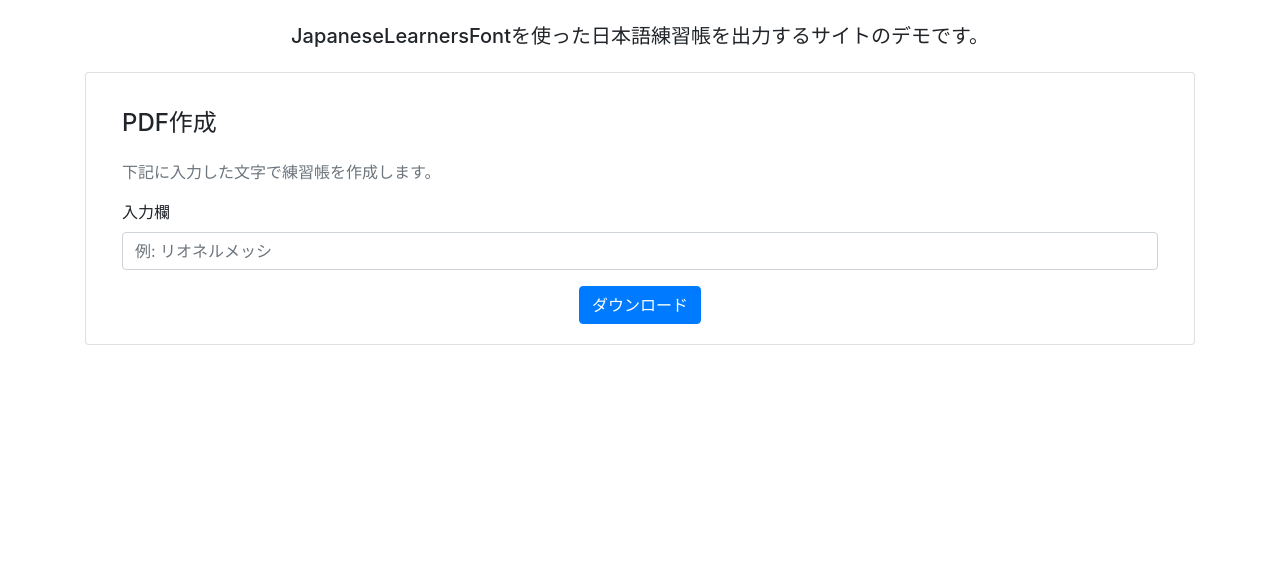
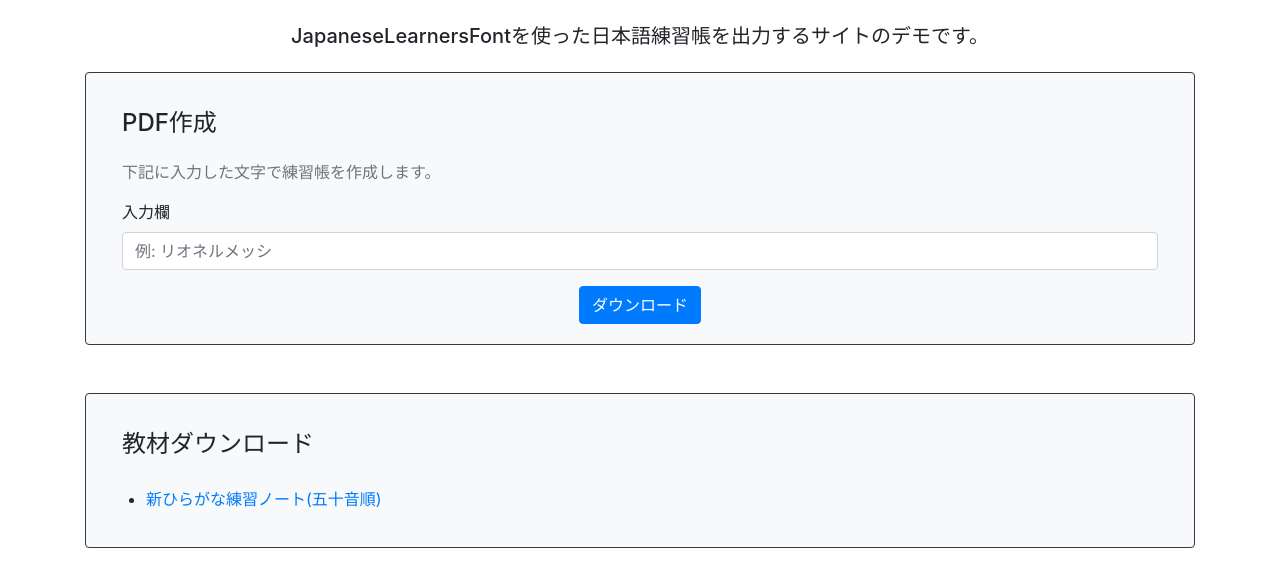
Before and after one commit to yuya-okada527/japanese-leaners-font-sample, a Flask app: page / in a window 1280 px wide. Shown: the part 120-707 px from the top of the page. Run offline with Flask 2, Linux system fonts and the light colour scheme; some libraries are stand-ins or nearby versions.

Commit message:
add download html

```diff
--- a/web/templates/index.html
+++ b/web/templates/index.html
@@ -8,13 +8,19 @@
 </head>
 <body>
 <div class="container">
+
+  <!-- ナビゲーション -->
   <nav class="navbar navbar-dark bg-dark p-4 my-4">
     <a class="navbar-brand " href="#"><span class="h2">Japanese Character Workbook</span></a>
   </nav>
-  <h5 class="text-center mb-4">
+
+  <!-- 説明 -->
+  <h5 class="text-center my-4">
     JapaneseLearnersFontを使った日本語練習帳を出力するサイトのデモです。
   </h5>
-  <div class="card">
+
+  <!-- PDF作成フォーム -->
+  <div class="card bg-light border-dark">
     <div class="card-body">
       <h4 class="card-title p-3">PDF作成</h4>
       <p class="card-subtitle text-muted mb-3 px-3">下記に入力した文字で練習帳を作成します。</p>
@@ -31,6 +37,17 @@
       </form>
     </div>
   </div>
+
+  <!-- 教材ダウンロード -->
+  <div class="card bg-light border-dark my-5">
+    <div class="card-body">
+      <h4 class="card-title p-3">教材ダウンロード</h4>
+      <ul>
+        <li><a href="#">新ひらがな練習ノート(五十音順)</a></li>
+      </ul>
+    </div>
+  </div>
+
 </div>
 <!-- jQuery for Bootstrap -->
 <script src="https://code.jquery.com/jquery-3.3.1.slim.min.js" integrity="sha384-q8i/X+965DzO0rT7abK41JStQIAqVgRVzpbzo5smXKp4YfRvH+8abtTE1Pi6jizo" crossorigin="anonymous"></script>
```
